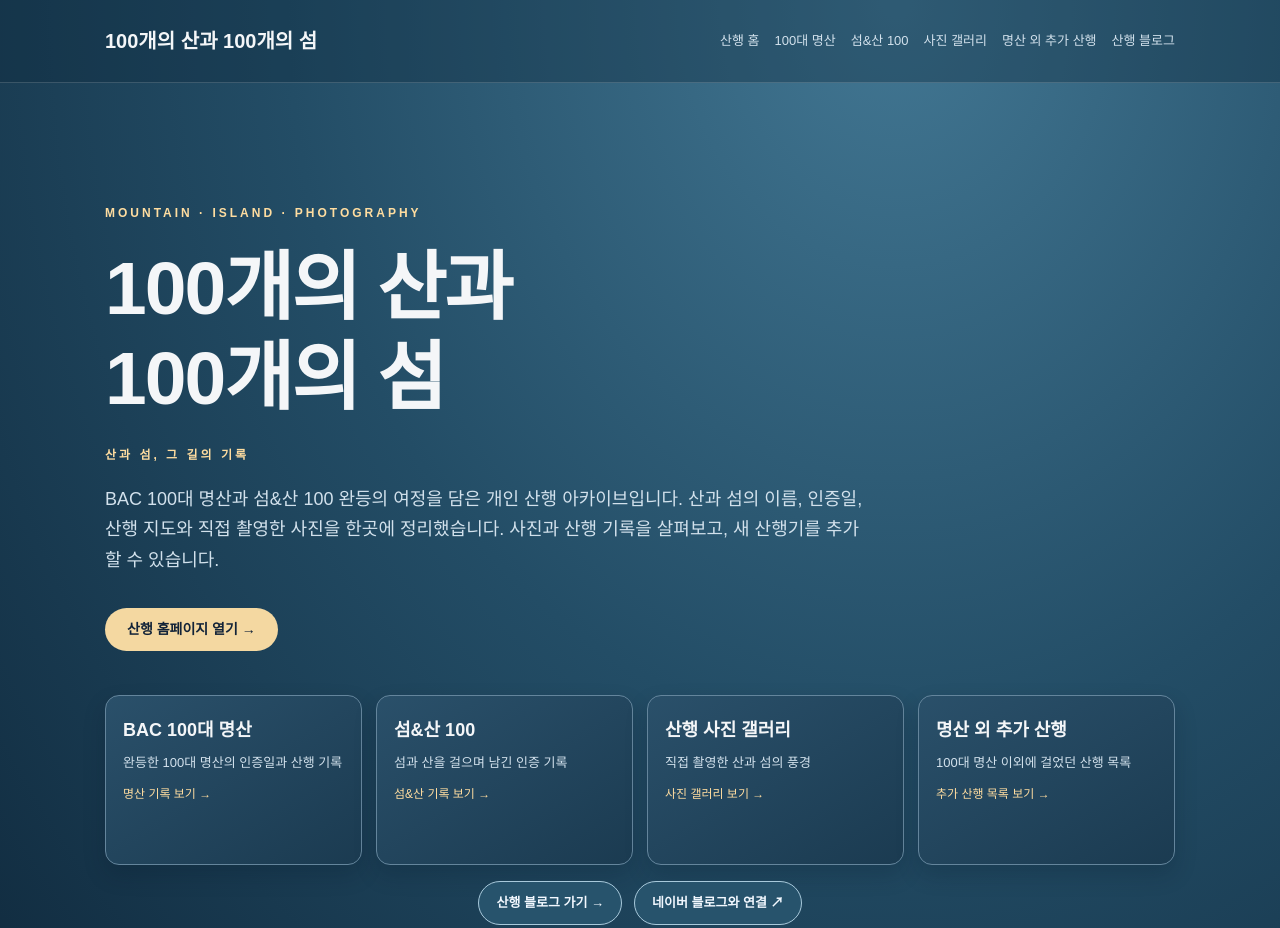
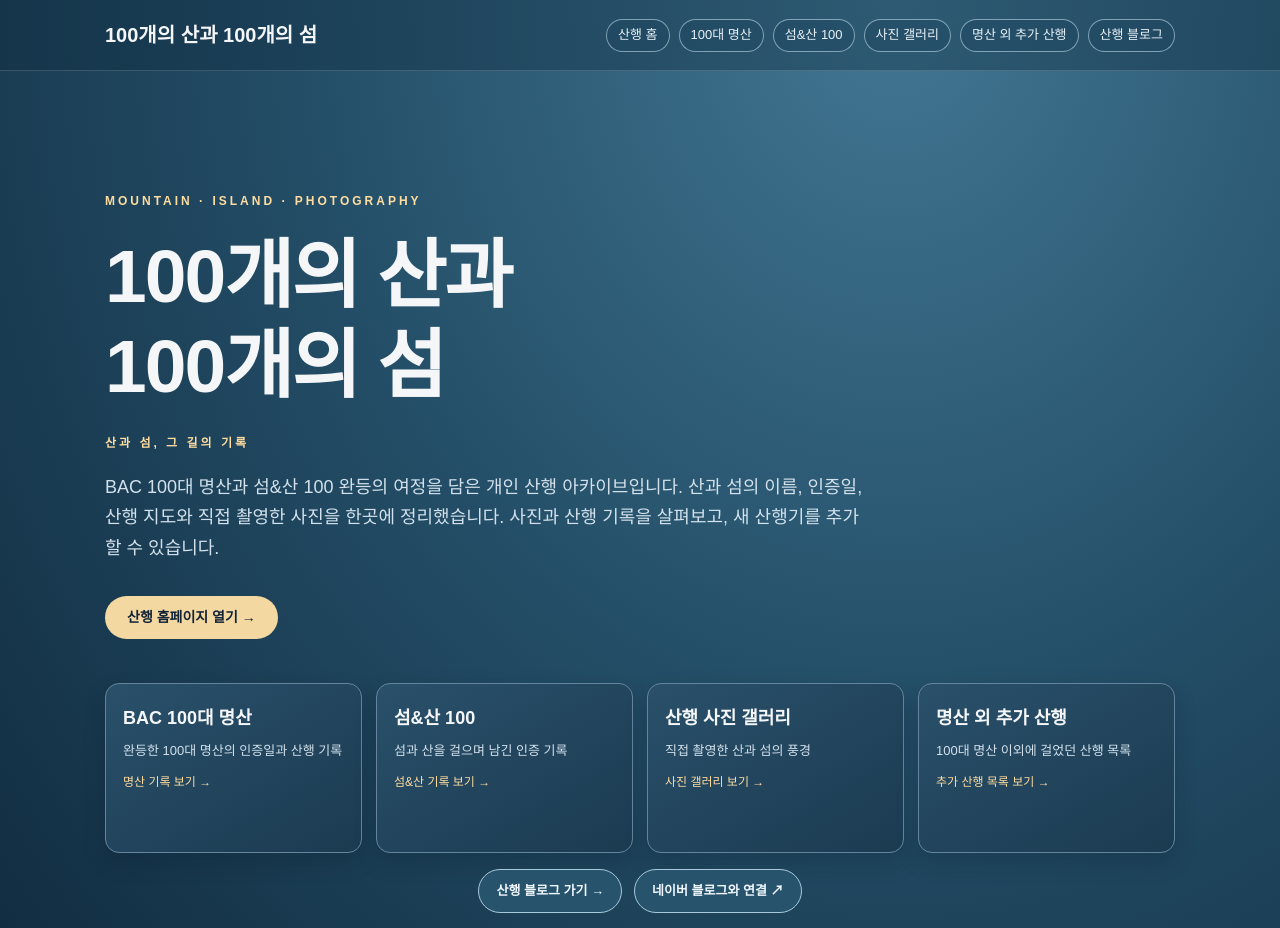
Before and after one commit to KeunJKim/keunjkim.github.io, a plain HTML site: page index.html in a window 1280 px wide. Shown: the top 928 px of the page. Drawn offline with Linux system fonts and the light colour scheme.

Commit message:
Add files via upload

```diff
--- a/index.html
+++ b/index.html
@@ -32,6 +32,24 @@ nav a{margin-left:0;font-size:13px}nav a:focus-visible,.card:focus-visible,.blog
 .blog-action:hover{background:#356b87}
 @media(max-width:980px){.cards{grid-template-columns:repeat(2,minmax(0,1fr))}}
 @media(max-width:600px){.cards{grid-template-columns:1fr;margin-top:30px}.card{min-height:0;padding:18px}.navlinks{justify-content:flex-start!important}.blog-actions{flex-direction:column}.blog-action{text-align:center}}
+
+/* 메뉴 테두리와 접근성 정리: 글자 크기는 기존대로 유지 */
+header{padding:18px 0}
+nav .navlinks{gap:7px 9px}
+nav .navlinks a{
+  display:inline-flex;align-items:center;justify-content:center;
+  margin:0;padding:6px 11px;min-height:33px;
+  font-size:13px;line-height:1.45;white-space:nowrap;
+  border:1px solid rgba(196,226,240,.58);border-radius:999px;
+  background:rgba(29,70,96,.42);color:#e8f2f8;
+  transition:background .18s,border-color .18s,transform .18s;
+}
+nav .navlinks a:hover{background:#315e78;border-color:#ffdda0;color:#fff;transform:translateY(-1px)}
+nav .navlinks a:focus-visible{outline:3px solid #ffe0a4;outline-offset:3px}
+.card{transition:transform .2s,border-color .2s,box-shadow .2s}
+.card:hover{box-shadow:0 14px 26px #07162365}
+@media(max-width:700px){header{padding:14px 0}nav .navlinks{justify-content:flex-start;gap:7px}}
+
 </style>
 </head>
 <body>
```
